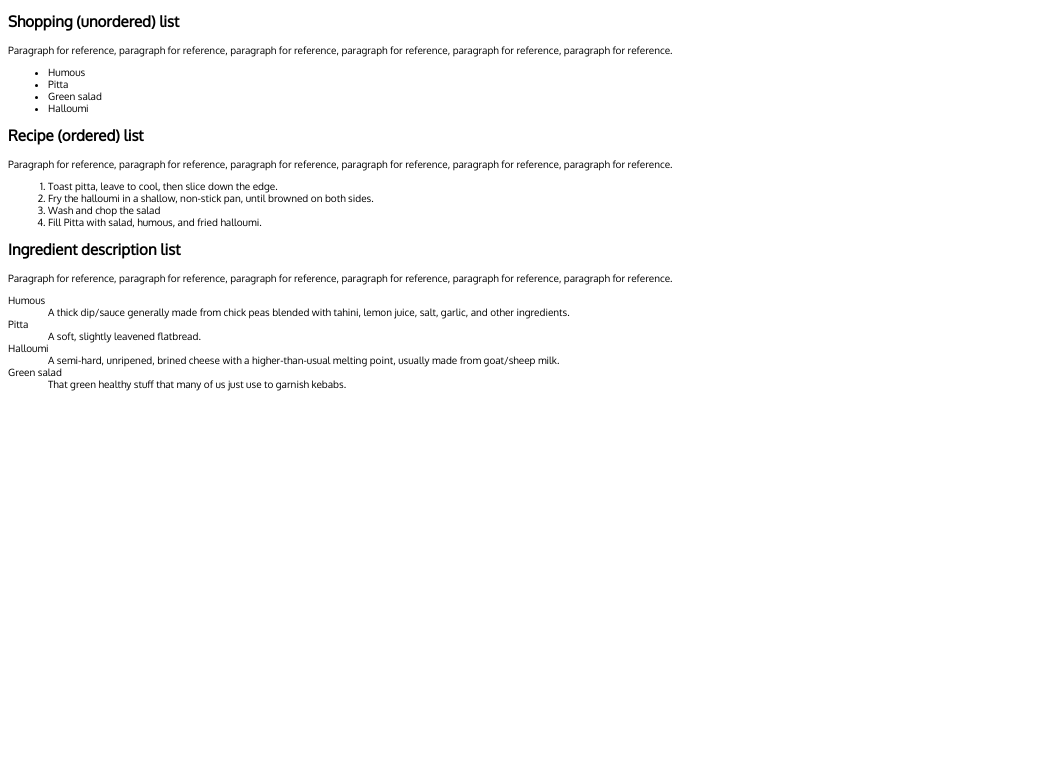
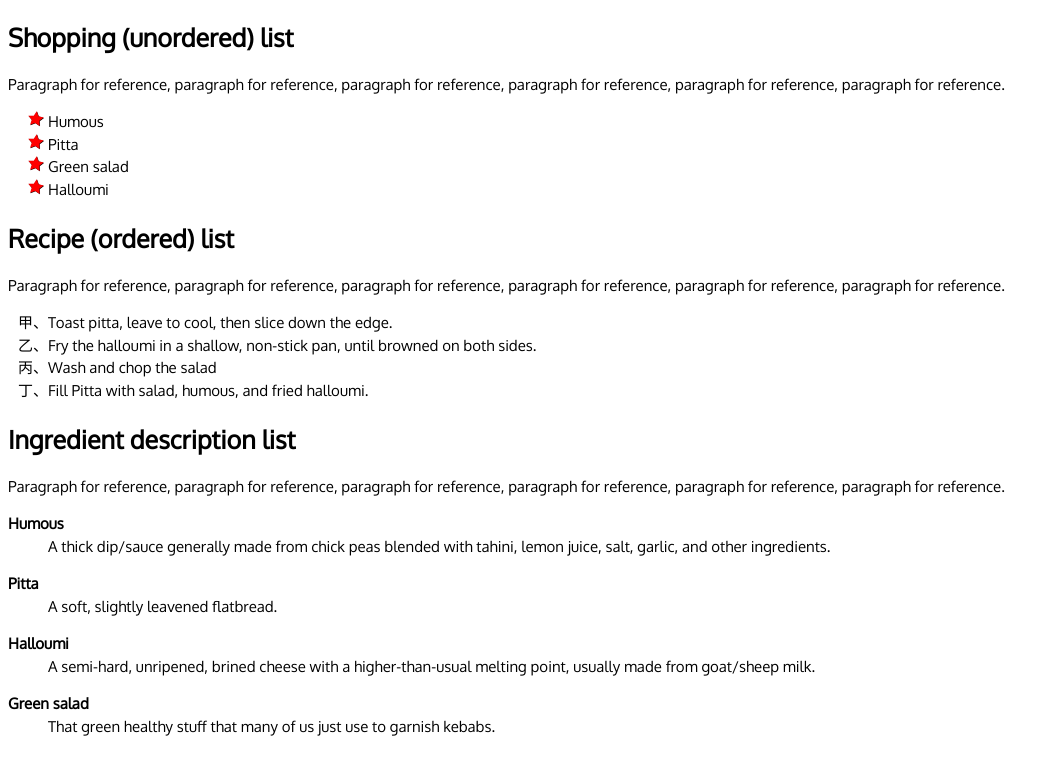
Before and after one commit to sacren/p-2017-0525-1244, a plain HTML site: page index.html in a window 1280 px wide. Shown: the whole page, without its empty margins (0-1056 px from the left). Drawn offline with Linux system fonts and the light colour scheme.

Commit message:
Add customized styles

```diff
--- a/style.css
+++ b/style.css
@@ -6,3 +6,41 @@ html {
   font-family: 'Oxygen', sans-serif;
   font-size: 10px;
 }
+
+h2 {
+  font-size: 2.5rem;
+}
+
+ul, ol, dl, p {
+  font-size: 1.5rem;
+}
+
+li, p, dd, dt {
+  line-height: 1.5;
+}
+
+dt {
+  font-weight: bold;
+}
+
+dd {
+  margin-bottom: 1.5rem;
+}
+
+ol {
+  list-style-type: cjk-heavenly-stem;
+  list-style-position: outside;
+}
+
+ul {
+  padding-left: 2rem;
+  list-style-type: none;
+}
+
+ul li {
+  padding-left: 2rem;
+  background-image: url(star.svg);
+  background-position: 0 0;
+  background-size: 1.6rem 1.6rem;
+  background-repeat: no-repeat;
+}
```
